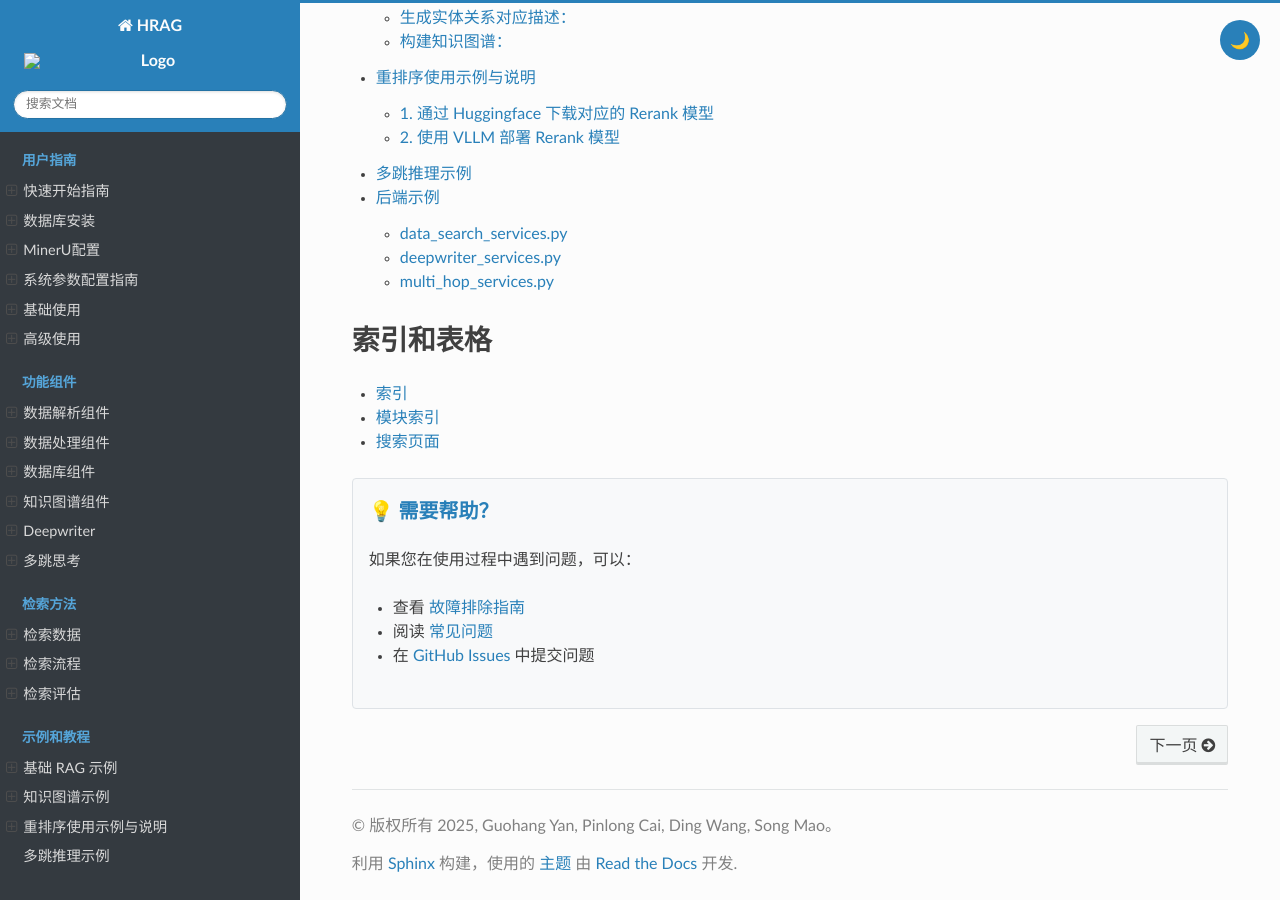
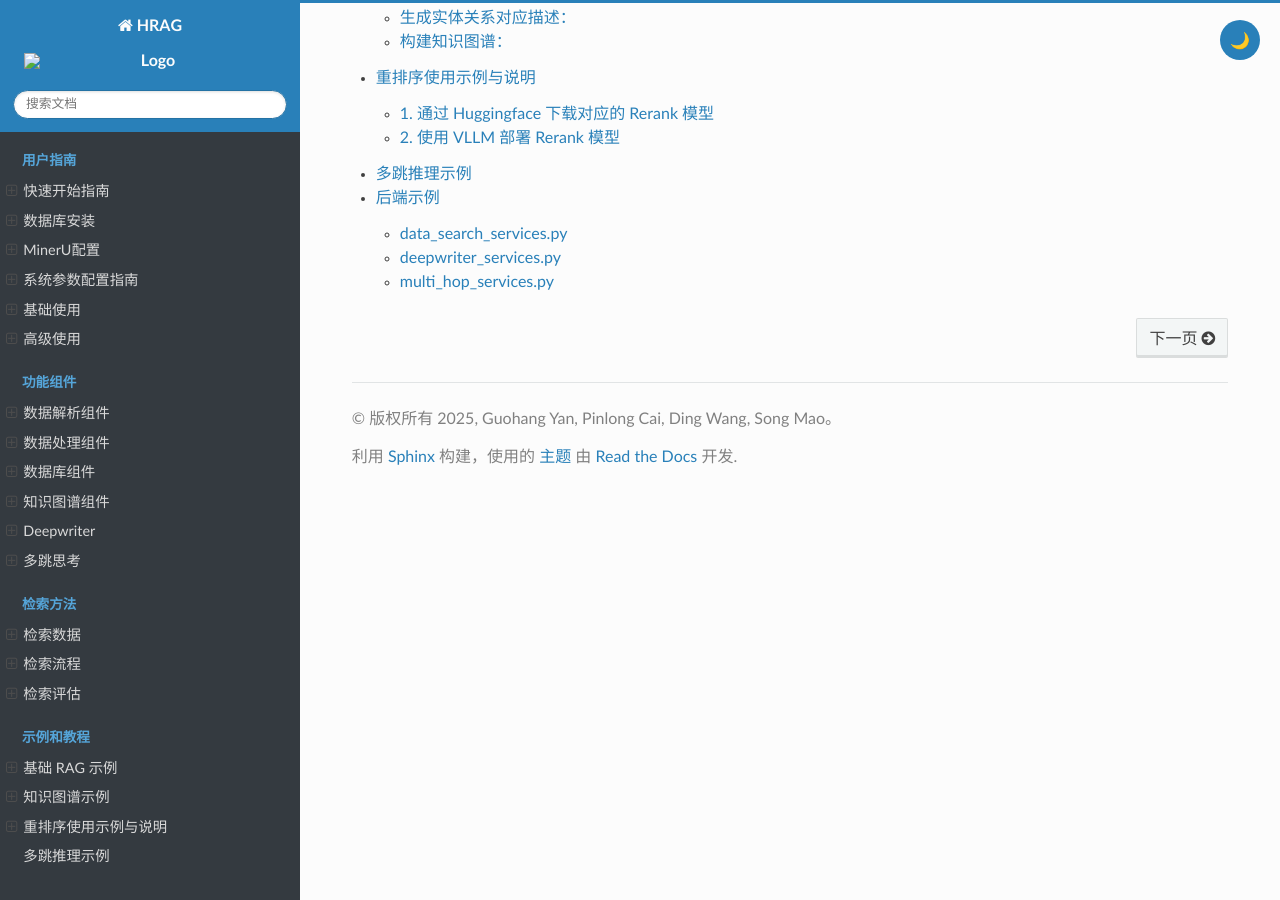
Before and after one commit to HetaTeam/Heta-docs, a Sphinx documentation site: the page built from source/index.rst, in a window 1280 px wide and 900 px high, scrolled down 2848 px. Built offline with Sphinx 7.4.7 and the Read the Docs theme 3.1.0, drawn with Linux system fonts in a browser that asks for light colours; part of the change alters nothing that is shown.

Commit message:
index 注释

```diff
--- a/source/index.rst
+++ b/source/index.rst
@@ -91,21 +91,21 @@
 ..    reference/changelog
 ..    reference/license
 
-索引和表格
-==========
+.. 索引和表格
+.. ==========
 
-* :ref:`genindex`
-* :ref:`modindex`
-* :ref:`search`
+.. * :ref:`genindex`
+.. * :ref:`modindex`
+.. * :ref:`search`
 
-.. raw:: html
+.. .. raw:: html
 
-    <div class="hrag-component">
-        <h3>💡 需要帮助？</h3>
-        <p>如果您在使用过程中遇到问题，可以：</p>
-        <ul>
-            <li>查看 <a href="troubleshooting.html">故障排除指南</a></li>
-            <li>阅读 <a href="reference/faq.html">常见问题</a></li>
-            <li>在 <a href="https://github.com/your-github-username/hrag/issues">GitHub Issues</a> 中提交问题</li>
-        </ul>
-    </div>
+..     <div class="hrag-component">
+..         <h3>💡 需要帮助？</h3>
+..         <p>如果您在使用过程中遇到问题，可以：</p>
+..         <ul>
+..             <li>查看 <a href="troubleshooting.html">故障排除指南</a></li>
+..             <li>阅读 <a href="reference/faq.html">常见问题</a></li>
+..             <li>在 <a href="https://github.com/your-github-username/hrag/issues">GitHub Issues</a> 中提交问题</li>
+..         </ul>
+..     </div>
```
